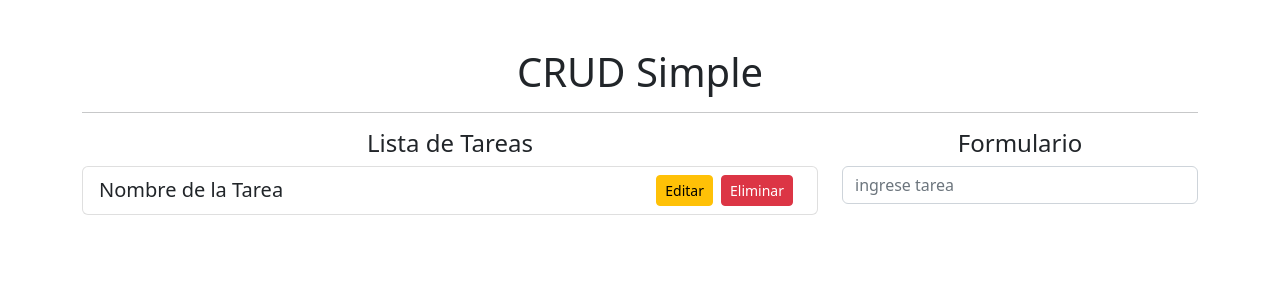
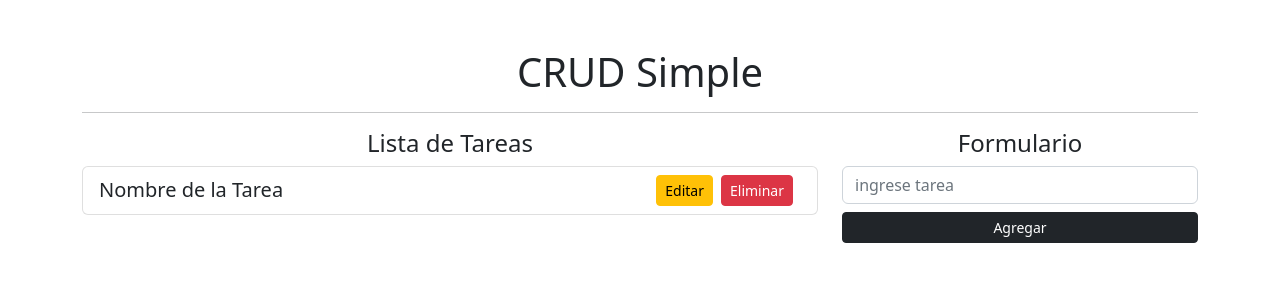
Before and after one commit to nicoarkano/preact-app, a Preact app: page / in a window 1280 px wide. Shown: the top 300 px of the page. Built offline with nearby package versions, Linux system fonts and the light colour scheme.

Commit message:
Add Button Form

```diff
--- a/src/app.jsx
+++ b/src/app.jsx
@@ -18,7 +18,6 @@ export function App() {
             </ul>
           </div>
           <div className="col-4">
-            {" "}
             <h4 className="text-center">Formulario</h4>
             <form>
               <input
@@ -26,7 +25,8 @@ export function App() {
                 className="form-control mb-2"
                 placeholder="ingrese tarea"
               />
-            </form>
+			  <button className="btn btn-dark btn-sm col-12" type="submit">Agregar</button>
+			</form>
           </div>
         </div>
       </div>
```
